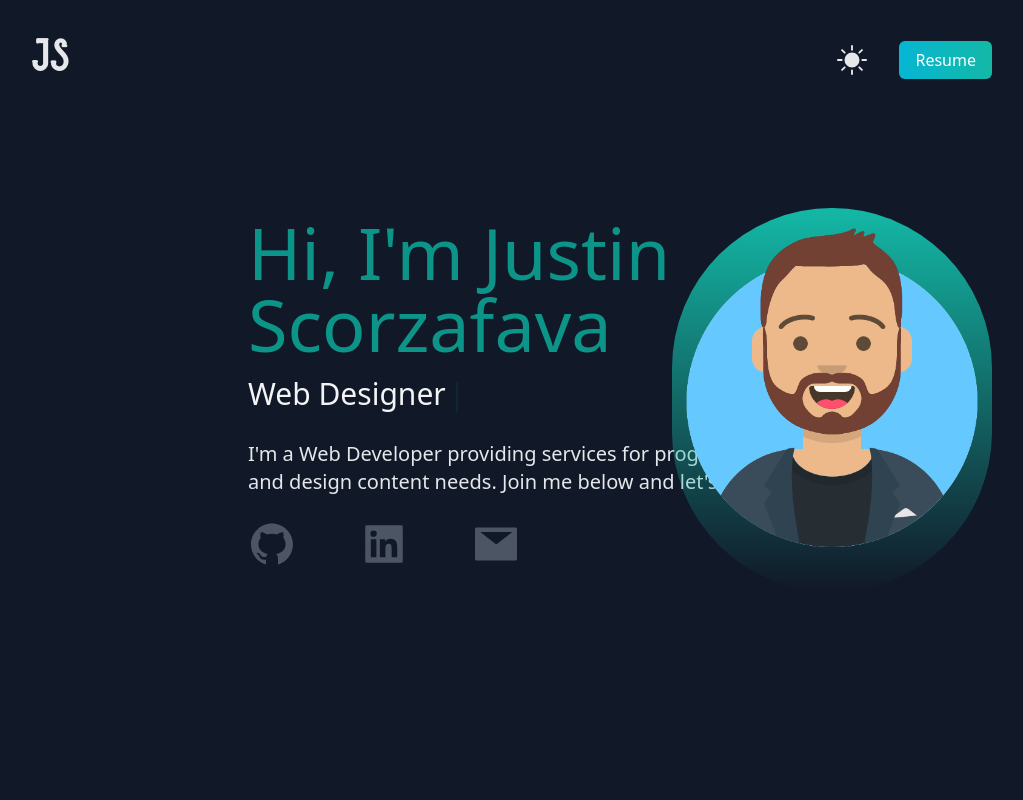
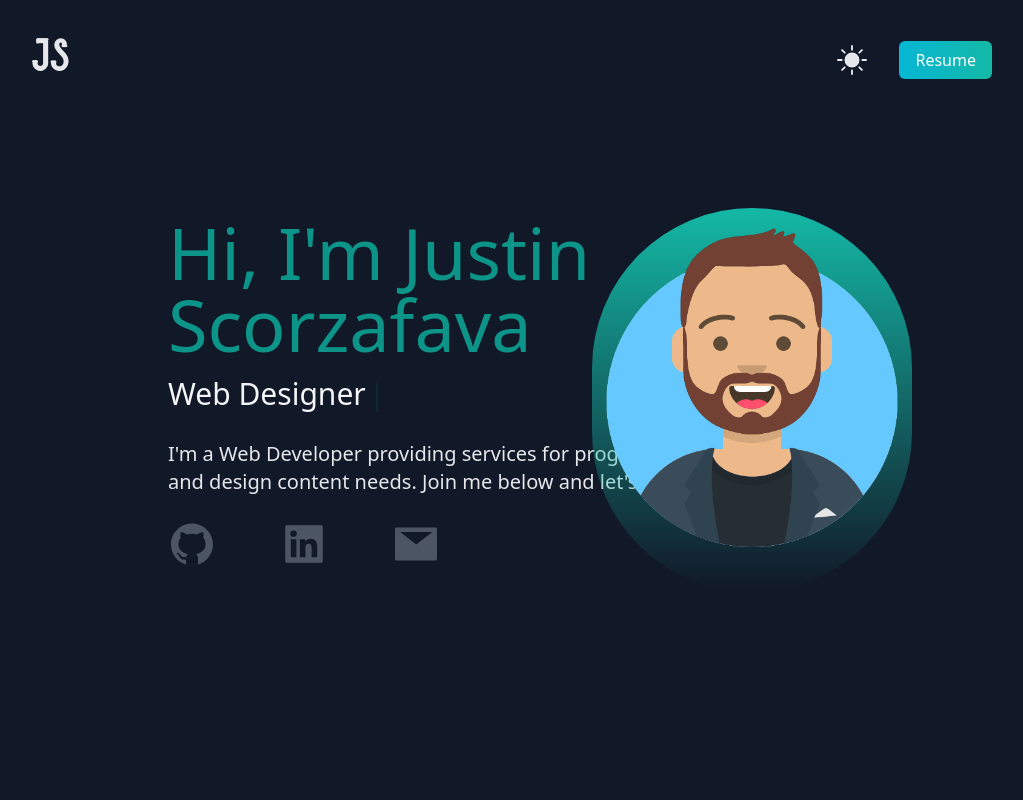
Before and after one commit to Jscorz/Portfolio-React-Tailwind, a Next.js app: page / in a window 1280 px wide. Shown: the top 800 px of the page, without its empty margins (128-1151 px from the left). Built offline with nearby package versions, Linux system fonts and the light colour scheme.

Commit message:
adjusted positioning of elements in hero on xl screens

```diff
--- a/components/Hero.js
+++ b/components/Hero.js
@@ -22,7 +22,7 @@ const Hero = () => {
 
 	return (
 		<div className='lg:flex lg:items-center lg:justify-center lg:py-10'>
-			<div className='text-center px-10 lg:flex lg:flex-col lg:items-start lg:text-left lg:translate-x-20 xl:translate-x-44'>
+			<div className='text-center px-10 lg:flex lg:flex-col lg:items-start lg:text-left lg:translate-x-16 xl:translate-x-24'>
 				<h2 className='text-5xl py-2 text-teal-600 font-medium md:text-6xl lg:text-7xl lg:max-w-2xl'>
 					Hi, I'm Justin Scorzafava
 				</h2>
@@ -41,7 +41,7 @@ const Hero = () => {
 					)}
 				</div>
 
-				<p className='text-md pt-5 leading-8 text-gray-800 md:text-xl max-w-xl mx-auto dark:text-gray-200 lg:mx-0 lg:text-left'>
+				<p className='text-md pt-5 leading-8 text-gray-800 md:text-xl max-w-xl mx-auto dark:text-gray-200 lg:mx-0 lg:text-left lg:max-w-lg xl:max-w-xl'>
 					I'm a Web Developer providing services for programming and design content needs.
 					Join me below and let's get to it!
 				</p>
@@ -73,7 +73,7 @@ const Hero = () => {
 				</div>
 			</div>
 
-			<div className='relative mx-auto bg-gradient-to-b from-teal-500 rounded-full w-80 h-80 overflow-hidden md:h-96 md:w-96'>
+			<div className='relative mx-auto bg-gradient-to-b from-teal-500 rounded-full w-80 h-80 overflow-hidden md:h-96 md:w-96  xl:-translate-x-20'>
 				<Image src={justindev} />
 			</div>
 		</div>
```
